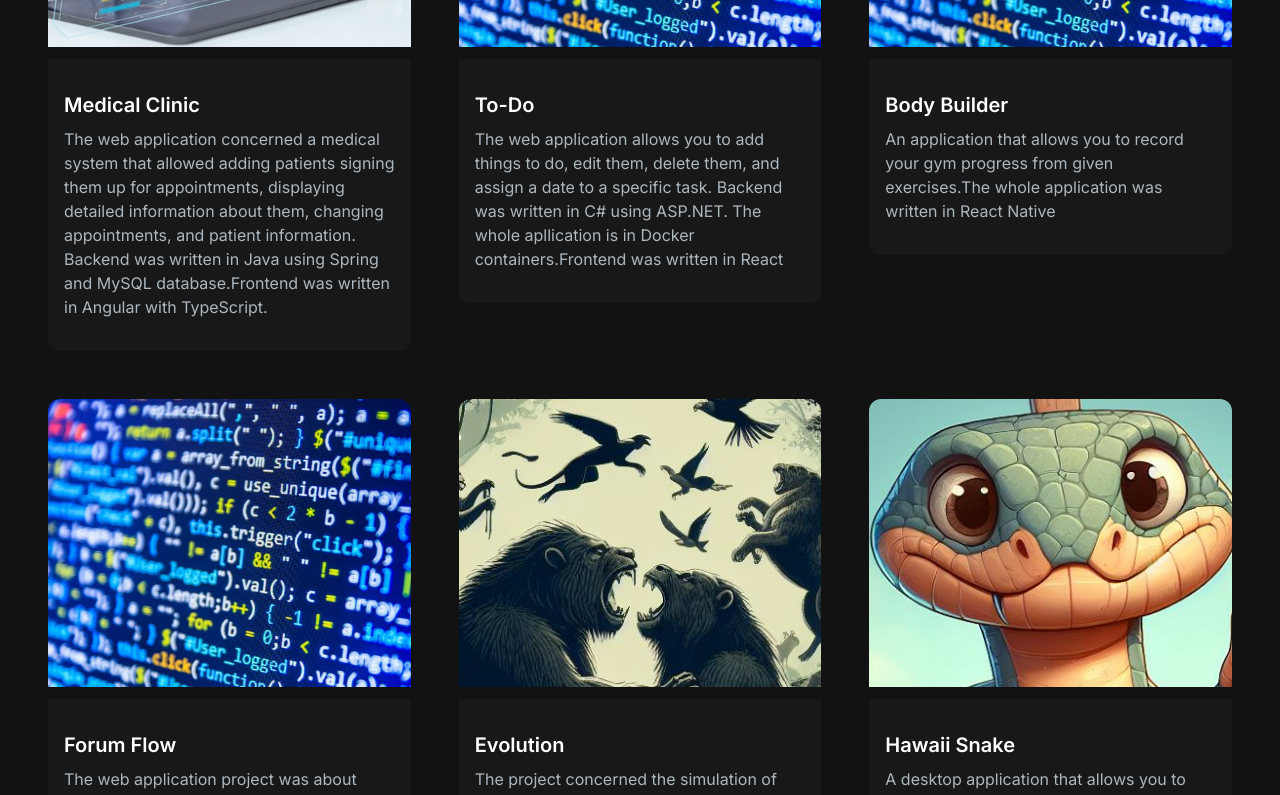
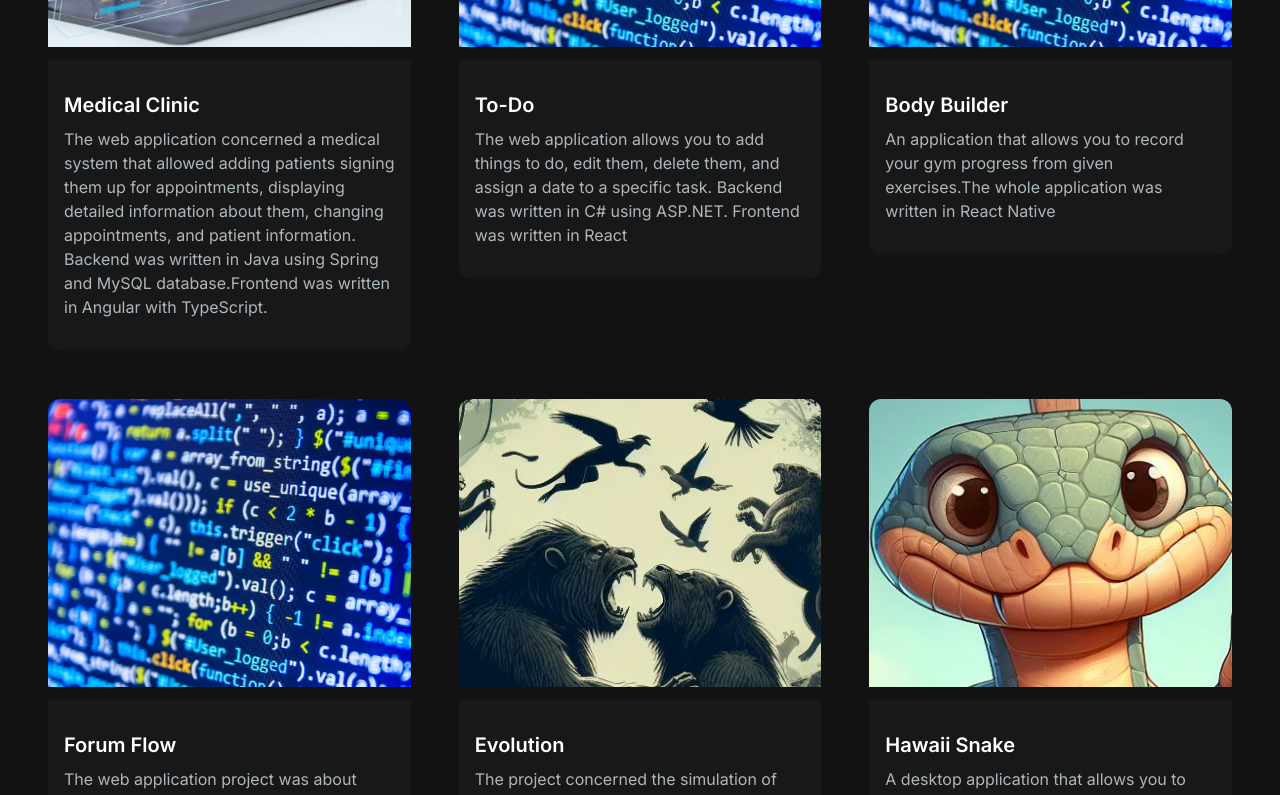
Before and after one commit to arturgesiarz/arturgesiarz.pl, a Next.js app: page / in a window 1280 px wide. Shown: the part 1900-2695 px from the top of the page. Built offline with nearby package versions, Linux system fonts and the light colour scheme.

Commit message:
Small changes

```diff
--- a/src/app/components/EmailSection.jsx
+++ b/src/app/components/EmailSection.jsx
@@ -42,7 +42,7 @@ const EmailSection = () => {
     >
       <div className="flex flex-col items-center justify-center">
         <h5 className="font-bold mb-32 text-transparent text-5xl bg-clip-text bg-gradient-to-r from-primary-400 to-secondary-600 ">
-          Let's Connect
+          <p>Let's Connect</p>
         </h5>
       </div>
       <div>
--- a/src/app/components/ProjectSection.jsx
+++ b/src/app/components/ProjectSection.jsx
@@ -23,7 +23,7 @@ const projectsData = [
     title: "To-Do",
     description:
       "The web application allows you to add things to do, edit them, delete them, " +
-      "and assign a date to a specific task. Backend was written in C# using ASP.NET. The whole apllication is in Docker containers." +
+      "and assign a date to a specific task. Backend was written in C# using ASP.NET. " +
       "Frontend was written in React",
     image: "/images/projects/2.jpg",
     tag: ["All", "Web"],
```
